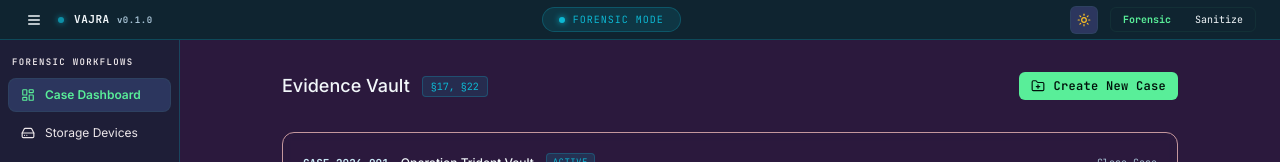
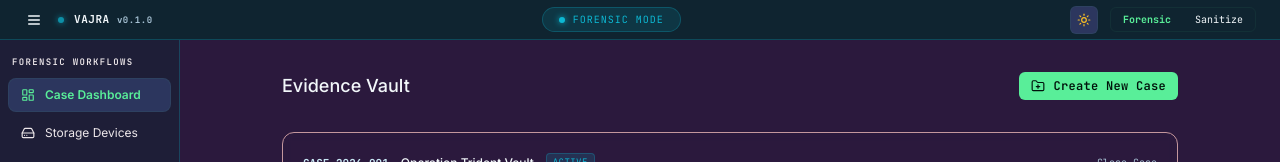
Before and after one commit to syedzahidsaleem/vajra-forensics-platform, a React (Vite) app in the folder ui/: page / in a window 1280 px wide. Shown: the top 162 px of the page. Built offline with nearby package versions, Linux system fonts and the light colour scheme.

Commit message:
feat(ui): remove remaining §xx badges and subtitles, fix scrollbar and clipping, redesign device cards to horizontal bars

```diff
--- a/ui/src/components/layout/AppShell.tsx
+++ b/ui/src/components/layout/AppShell.tsx
@@ -46,9 +46,9 @@ export const AppShell: React.FC<{ children: React.ReactNode }> = ({ children })
         <main
           data-mode={currentMode}
           style={{ background: 'var(--bg)', color: 'var(--text)' }}
-          className="flex-1 overflow-y-auto"
+          className="flex-1 min-w-0 overflow-y-auto overflow-x-auto"
         >
-          <div className="max-w-[960px] mx-auto px-8 py-8">
+          <div className="max-w-[960px] w-full mx-auto px-4 sm:px-8 py-6 sm:py-8 pb-16">
             <AnimatePresence mode="wait">
               <motion.div
                 key={activeScreen}
--- a/ui/src/components/storage-map/StorageMap.tsx
+++ b/ui/src/components/storage-map/StorageMap.tsx
@@ -142,7 +142,7 @@ export const StorageMap: React.FC<StorageMapProps> = ({
         <div className="flex items-center gap-2">
           <Layers className={`w-4 h-4 ${isSanitizing ? 'text-amber-500' : 'text-[#0DB8D3]'}`} />
           <span className={`text-xs font-semibold uppercase tracking-wider ${isSanitizing ? 'text-slate-300' : 'text-[var(--forensic-text-primary)]'}`}>
-            LBA Block Allocation & Sector Map (§32)
+            LBA Block Allocation & Sector Map
           </span>
           <div className={`flex items-center gap-1.5 text-[11px] font-mono px-2 py-0.5 rounded border ${isSanitizing ? 'bg-slate-800 border-slate-700' : 'bg-[rgba(13,184,211,0.1)] border-[var(--forensic-border)]'}`}>
             <span className={`font-bold ${isSanitizing ? 'text-slate-200' : 'text-[var(--forensic-text-primary)]'}`}>
--- a/ui/src/index.css
+++ b/ui/src/index.css
@@ -31,14 +31,26 @@ html, body, #root {
   overflow: hidden;
 }
 
-/* Scrollbars */
-::-webkit-scrollbar { width: 4px; height: 4px; }
-::-webkit-scrollbar-track { background: transparent; }
+/* Scrollbars — functional, visible & themed */
+::-webkit-scrollbar {
+  width: 8px;
+  height: 8px;
+}
+::-webkit-scrollbar-track {
+  background: color-mix(in srgb, var(--bg) 85%, transparent);
+}
 ::-webkit-scrollbar-thumb {
-  background: var(--dark-slate);
-  border-radius: 2px;
+  background: color-mix(in srgb, var(--border) 60%, transparent);
+  border-radius: 4px;
 }
-::-webkit-scrollbar-thumb:hover { background: var(--light-green); }
+::-webkit-scrollbar-thumb:hover {
+  background: var(--primary);
+}
+
+* {
+  scrollbar-width: thin;
+  scrollbar-color: color-mix(in srgb, var(--border) 60%, transparent) transparent;
+}
 
 /* Global monospace for technical data */
 .mono { font-family: 'SF Mono', 'Fira Code', 'Cascadia Code', monospace; }
--- a/ui/src/screens/AcquisitionWizard.tsx
+++ b/ui/src/screens/AcquisitionWizard.tsx
@@ -116,17 +116,9 @@ export const AcquisitionWizard: React.FC = () => {
       {/* Title */}
       <div className="flex items-center justify-between">
         <div>
-          <div className="flex items-center gap-3 mb-1">
-            <h1 className="text-lg font-sans font-medium text-[var(--forensic-text-primary)]">
-              Forensic Evidence Acquisition Wizard
-            </h1>
-            <span className="text-[10px] font-mono px-2 py-0.5 rounded bg-[rgba(13,184,211,0.12)] text-[var(--forensic-accent)] border border-[var(--forensic-border)]">
-              §19, §20
-            </span>
-          </div>
-          <p className="text-[11px] text-[var(--forensic-text-secondary)] font-sans">
-            Bit-stream physical/logical imaging, E01 Expert Witness compression, bad-sector retry engine, and dual-phase rolling hash verification.
-          </p>
+          <h1 className="text-lg font-sans font-medium text-[var(--forensic-text-primary)]">
+            Forensic Evidence Acquisition Wizard
+          </h1>
         </div>
 
         {/* Step Indicator */}
--- a/ui/src/screens/CaseDashboard.tsx
+++ b/ui/src/screens/CaseDashboard.tsx
@@ -110,14 +110,9 @@ export const CaseDashboard: React.FC = () => {
       {/* Page Header */}
       <div className="flex items-center justify-between">
         <div>
-          <div className="flex items-center gap-3">
-            <h1 className="text-lg font-sans font-medium text-[var(--forensic-text-primary)]">
-              Evidence Vault
-            </h1>
-            <span className="text-[10px] font-mono px-2 py-0.5 rounded bg-[rgba(13,184,211,0.12)] text-[var(--forensic-accent)] border border-[var(--forensic-border)]">
-              §17, §22
-            </span>
-          </div>
+          <h1 className="text-lg font-sans font-medium text-[var(--forensic-text-primary)]">
+            Evidence Vault
+          </h1>
         </div>
 
         <GlowButton
--- a/ui/src/screens/ReportCenter.tsx
+++ b/ui/src/screens/ReportCenter.tsx
@@ -126,14 +126,9 @@ export const ReportCenter: React.FC = () => {
       {/* Title */}
       <div className="flex items-center justify-between">
         <div>
-          <div className="flex items-center gap-3">
-            <h1 className="text-lg font-sans font-medium text-[var(--forensic-text-primary)]">
-              Report Center & Independent Verifier
-            </h1>
-            <span className="text-[10px] font-mono px-2 py-0.5 rounded bg-[rgba(13,184,211,0.12)] text-[var(--forensic-accent)] border border-[var(--forensic-border)]">
-              §41, §42
-            </span>
-          </div>
+          <h1 className="text-lg font-sans font-medium text-[var(--forensic-text-primary)]">
+            Report Center & Independent Verifier
+          </h1>
         </div>
 
         <button
--- a/ui/src/screens/SanitizationConsole.tsx
+++ b/ui/src/screens/SanitizationConsole.tsx
@@ -210,15 +210,12 @@ export const SanitizationConsole: React.FC = () => {
     <div data-mode="sanitize" style={{ background: 'var(--bg)', color: 'var(--text)' }} className="space-y-6">
       {/* Quiet Imposing Header */}
       <div className="mb-6">
-        <div className="flex items-center gap-3 mb-1">
+        <div className="flex items-center gap-3">
           <span className="text-[#EF4444] opacity-60 text-sm">🔥</span>
           <h1 className="text-lg font-sans font-medium text-[#EF4444]/90">
             Destructive Sanitization Console
           </h1>
         </div>
-        <p className="text-[11px] text-[var(--text)]/40 font-sans">
-          NIST SP 800-88 · IEEE 2883-2022 · mandatory 7-phase non-collapsible safety gate
-        </p>
       </div>
 
       {/* Slim Step Breadcrumb */}
```
Also changed, not shown: ui/src/screens/DeviceSelection.tsx (+18 -32 lines).
